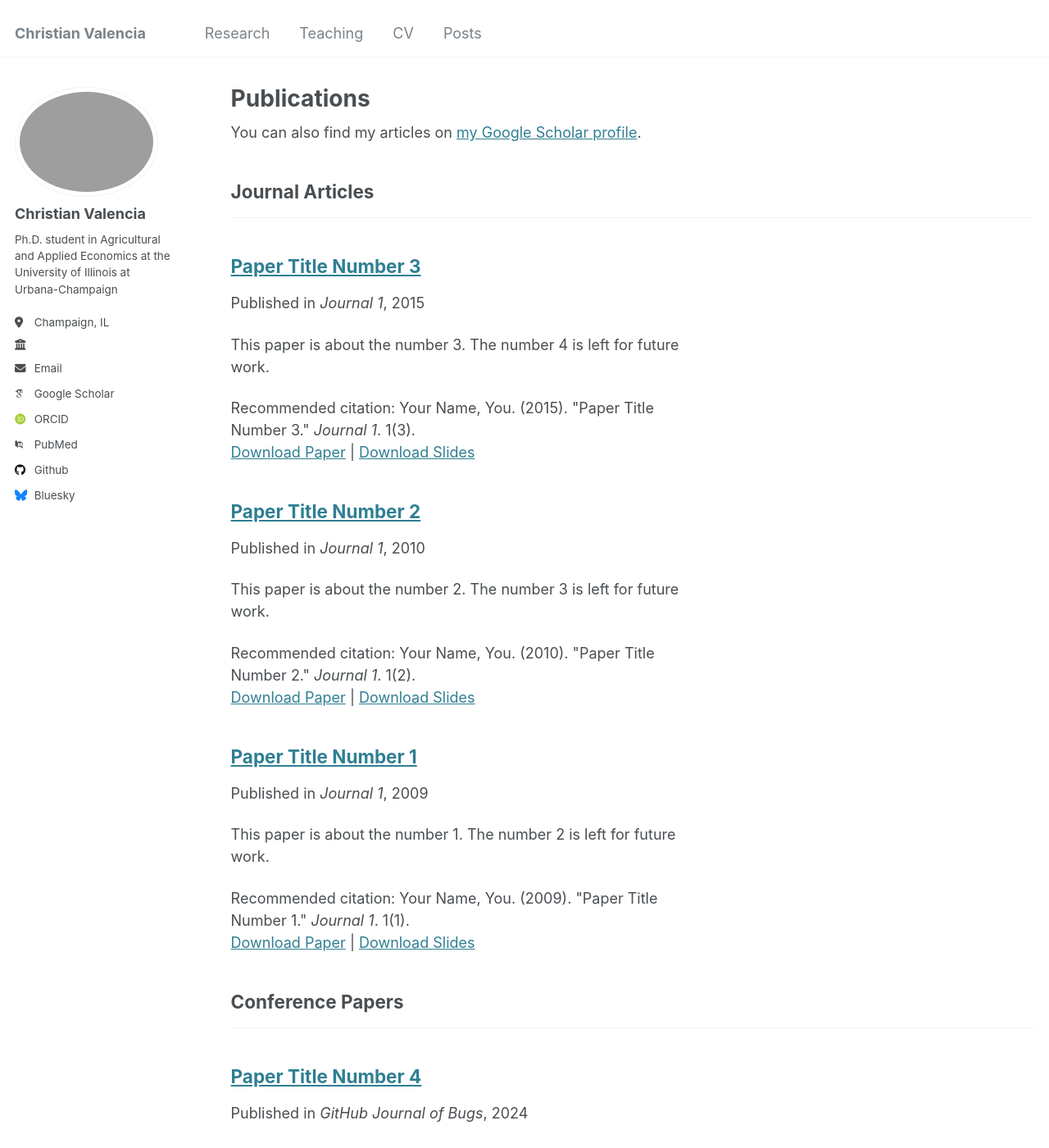
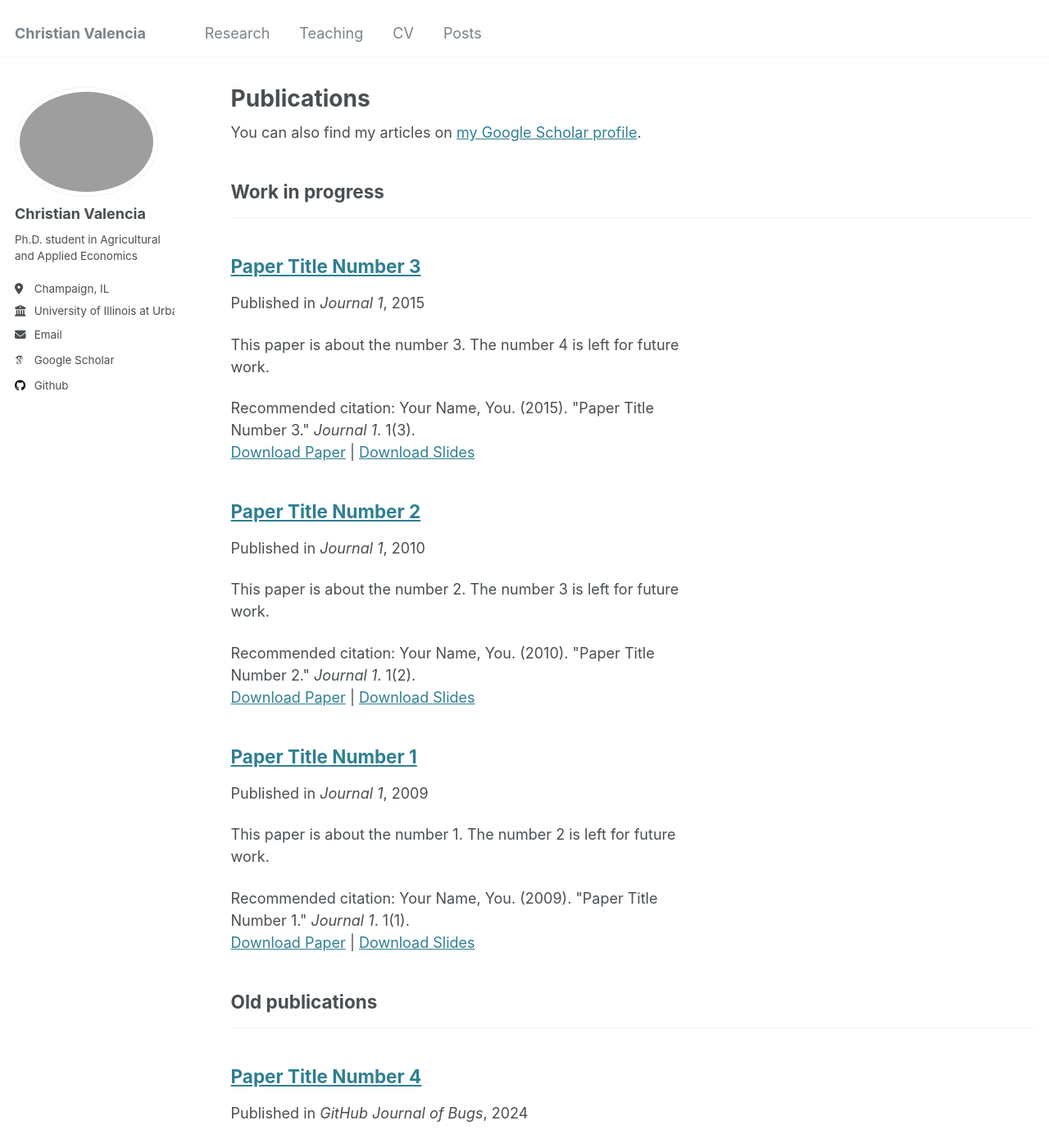
Before and after one commit to valenciac/valenciac.github.io, a Jekyll site: the page built from _pages/publications.html, in a window 1280 px wide and 1400 px high. Shown: the whole window at 82% size. Built offline with Jekyll 4.4.1, drawn with Linux system fonts in a browser that asks for light colours; some web fonts are replaced.

Commit message:
Update _config.yml

```diff
--- a/_config.yml
+++ b/_config.yml
@@ -24,19 +24,19 @@ author:
   avatar           : "968tmc.png"
   name             : "Christian Valencia"
   pronouns         : # example: "she/her"
-  bio              : "Ph.D. student in Agricultural and Applied Economics at the University of Illinois at Urbana-Champaign"
+  bio              : "Ph.D. student in Agricultural and Applied Economics"
   location         : "Champaign, IL"
-  employer         : ""
+  employer         : "University of Illinois at Urbana-Champaign"
   uri              : # URL
   email            : "cav5@illinois.edu"
 
   # Academic websites
   arxiv            : # URL - Update with the correct link to your profile
-  googlescholar    : "https://scholar.google.com/citations?user=PS_CX0AAAAAJ"
+  googlescholar    : "https://scholar.google.com/citations?user=J8Tj7eYAAAAJ&hl=en"
   impactstory      : # URL
-  orcid            : "http://orcid.org/yourorcidurl"
+  orcid            : #"http://orcid.org/yourorcidurl"
   semantic         : # URL
-  pubmed           : "https://www.ncbi.nlm.nih.gov/pubmed/?term=john+snow"
+  pubmed           : #"https://www.ncbi.nlm.nih.gov/pubmed/?term=john+snow"
   researchgate     : # URL
   scopus           : # URL
 
@@ -44,12 +44,12 @@ author:
   bitbucket        : # Username - Update with your username on the site
   codepen          : # Username
   dribbble         : # Username
-  github           : "academicpages"
+  github           : "valenciac"
   kaggle           : # Username
   stackoverflow    : # User number or user number and name (i.e., use "1" or "1/jeff-atwood")
 
   # Social media
-  bluesky          : "bsky.app" # Replace this with you Bluesky username
+  bluesky          : #"bsky.app" # Replace this with you Bluesky username
   facebook         : # Username
   flickr           : # Username
   foursquare       : # Username
@@ -77,11 +77,11 @@ author:
 # Publication Category - The following the list of publication categories and their headings
 publication_category:
   books:
-    title: 'Books'
+    title: 'Working papers'
   manuscripts:
-    title: 'Journal Articles'
+    title: 'Work in progress'
   conferences:
-    title: 'Conference Papers'
+    title: 'Old publications'
 
 # Site Settings
 teaser                   :  # filename of teaser fallback teaser image placed in /images/, .e.g. "500x300.png"
```
